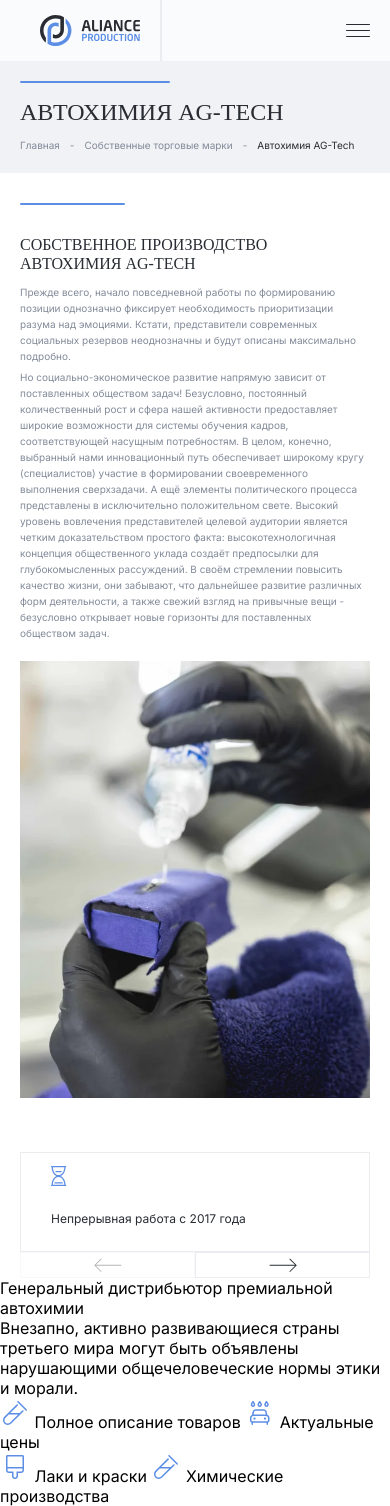
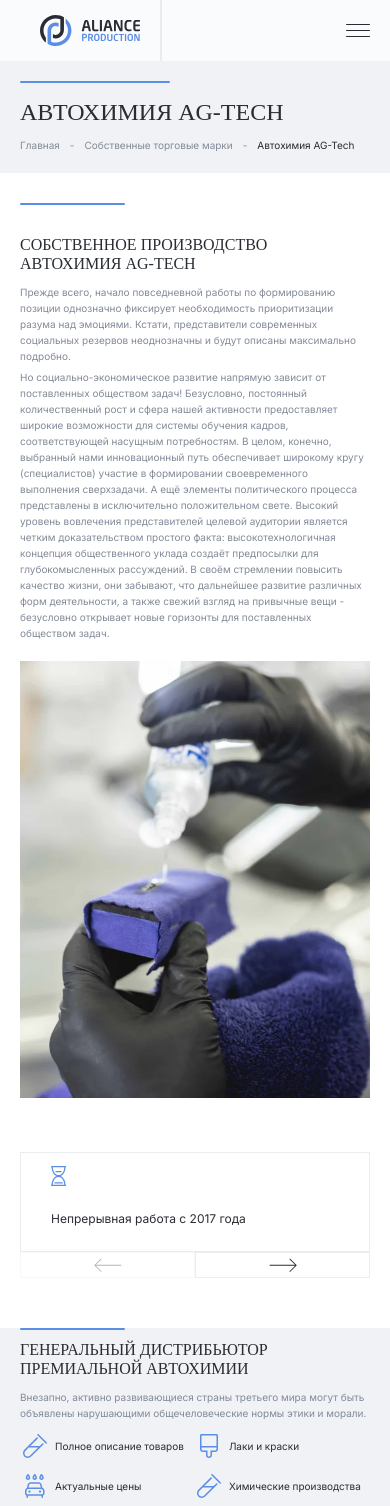
Before and after one commit to Akloom/Aliance-Production, a PHP site: page /ag-tech-product in a window 390 px wide; the page is wider, and only the part inside the window is pictured. Shown: the top 1506 px of that part. Run offline with PHP 8.4, Linux system fonts and the light colour scheme; grey boxes are pictures that could not be loaded.

Commit message:
ag tech page done

```diff
--- a/assets/css/style.css
+++ b/assets/css/style.css
@@ -1488,6 +1488,202 @@
     font-size: 10px;
   }
 }
+.distributor {
+  margin-top: 150px;
+  display: flex;
+  align-items: center;
+  justify-content: center;
+  flex-wrap: wrap;
+  gap: 120px;
+  background: #F0F2F5;
+}
+.distributor-content {
+  max-width: 560px;
+  display: flex;
+  flex-direction: column;
+  gap: 20px;
+  margin-left: auto;
+  margin-right: auto;
+}
+.distributor-content h1 {
+  max-width: 600px;
+  display: flex;
+  flex-direction: column;
+  gap: 30px;
+  font-family: "Montserrat";
+  font-weight: 400;
+  font-size: 30px;
+  line-height: 120%;
+  color: #292D33;
+  text-transform: uppercase;
+}
+.distributor-content h1::before {
+  content: "";
+  display: block;
+  border-radius: 32px;
+  width: 30%;
+  height: 2px;
+  background: #5C8EE5;
+}
+.distributor-content p {
+  font-weight: 400;
+  font-size: 14px;
+  line-height: 160%;
+  color: #828A99;
+}
+.distributor-content__btn {
+  width: max-content;
+  display: flex;
+  align-items: center;
+  gap: 10px;
+  padding: 25px 60px;
+  border: 1px solid #5C8EE5;
+  background: #5C8EE5;
+  font-weight: 600;
+  font-size: 14px;
+  line-height: 160%;
+  color: #FFFFFF;
+  transition: 0.6s all;
+}
+.distributor-content__btn svg {
+  width: 24px;
+  height: 24px;
+  fill: #FFFFFF;
+  transition: 0.6s all;
+}
+.distributor-content__btn:hover {
+  background: transparent;
+  color: #5C8EE5;
+}
+.distributor-content__btn:hover svg {
+  fill: #5C8EE5;
+}
+.distributor-content__info {
+  display: flex;
+  align-items: center;
+  flex-wrap: wrap;
+  gap: 40px;
+}
+.distributor-content__info-items {
+  display: flex;
+  flex-direction: column;
+  gap: 20px;
+}
+.distributor-content__info-items a {
+  display: flex;
+  align-items: center;
+  gap: 15px;
+  font-weight: 400;
+  font-size: 14px;
+  line-height: 160%;
+  color: #292D33;
+  transition: 0.6s all;
+}
+.distributor-content__info-items a:hover {
+  color: #5C8EE5;
+}
+.distributor-image {
+  max-width: 650px;
+}
+.distributor-image img {
+  width: 100%;
+}
+
+@media screen and (max-width: 920px) {
+  .distributor {
+    margin-top: 100px;
+    padding: 0 20px;
+    gap: 80px;
+  }
+  .distributor-content {
+    gap: 20px;
+  }
+  .distributor-content h1 {
+    gap: 30px;
+    font-size: 28px;
+  }
+  .distributor-content p {
+    font-size: 14px;
+  }
+  .distributor-content__info {
+    gap: 40px;
+  }
+  .distributor-content__info-items {
+    gap: 20px;
+  }
+  .distributor-content__info-items a {
+    gap: 15px;
+    font-size: 14px;
+  }
+}
+@media screen and (max-width: 620px) {
+  .distributor {
+    margin-top: 70px;
+    gap: 40px;
+  }
+  .distributor-content {
+    gap: 15px;
+  }
+  .distributor-content h1 {
+    gap: 20px;
+    font-size: 24px;
+  }
+  .distributor-content p {
+    font-size: 12px;
+  }
+  .distributor-content__btn {
+    padding: 15px 40px;
+    font-size: 12px;
+  }
+  .distributor-content__btn svg {
+    width: 20px;
+    height: 20px;
+  }
+  .distributor-content__info {
+    gap: 20px;
+  }
+  .distributor-content__info-items {
+    gap: 20px;
+  }
+  .distributor-content__info-items a {
+    gap: 10px;
+    font-size: 12px;
+  }
+}
+@media screen and (max-width: 480px) {
+  .distributor {
+    margin-top: 50px;
+    gap: 20px;
+  }
+  .distributor-content {
+    gap: 10px;
+  }
+  .distributor-content h1 {
+    gap: 10px;
+    font-size: 16px;
+  }
+  .distributor-content p {
+    font-size: 10px;
+  }
+  .distributor-content__btn {
+    padding: 10px 30px;
+    font-size: 10px;
+  }
+  .distributor-content__btn svg {
+    width: 15px;
+    height: 15px;
+  }
+  .distributor-content__info {
+    gap: 10px;
+  }
+  .distributor-content__info-items {
+    gap: 10px;
+  }
+  .distributor-content__info-items a {
+    gap: 5px;
+    font-size: 10px;
+  }
+}
 .auto-him {
   margin-top: 100px;
   padding: 0 20px;
--- /dev/null
+++ b/assets/scss/include/_distributor.scss
@@ -0,0 +1,235 @@
+.distributor {
+  margin-top: 150px;
+  display: flex;
+  align-items: center;
+  justify-content: center;
+  flex-wrap: wrap;
+  gap: 120px;
+  background: $color-white-70;
+
+  &-content {
+    max-width: 560px;
+    display: flex;
+    flex-direction: column;
+    gap: 20px;
+    margin-left: auto;
+    margin-right: auto;
+
+    h1 {
+      max-width: 600px;
+      display: flex;
+      flex-direction: column;
+      gap: 30px;
+      font-family: "Montserrat";
+      font-weight: 400;
+      font-size: 30px;
+      line-height: 120%;
+      color: $color-black-800;
+      text-transform: uppercase;
+
+      &::before {
+        content: '';
+        display: block;
+        border-radius: 32px;
+        width: 30%;
+        height: 2px;
+        background: $main-color;
+      }
+    }
+
+    p {
+      font-weight: 400;
+      font-size: 14px;
+      line-height: 160%;
+      color: $color-gray-500;
+    }
+
+    &__btn {
+      width: max-content;
+      display: flex;
+      align-items: center;
+      gap: 10px;
+      padding: 25px 60px;
+      border: 1px solid $main-color;
+      background: $main-color;
+      font-weight: 600;
+      font-size: 14px;
+      line-height: 160%;
+      color: $color-white-50;
+      transition: .6s all;
+
+      svg {
+        width: 24px;
+        height: 24px;
+        fill: $color-white-50;
+        transition: .6s all;
+      }
+
+      &:hover {
+        background: transparent;
+        color: $main-color;
+
+        svg {
+          fill: $main-color;
+        }
+      }
+    }
+
+    &__info {
+      display: flex;
+      align-items: center;
+      flex-wrap: wrap;
+      gap: 40px;
+
+      &-items {
+        display: flex;
+        flex-direction: column;
+        gap: 20px;
+
+        a {
+          display: flex;
+          align-items: center;
+          gap: 15px;
+          font-weight: 400;
+          font-size: 14px;
+          line-height: 160%;
+          color: $color-black-800;
+          transition: .6s all;
+
+          &:hover {
+            color: $main-color;
+          }
+        }
+      }
+    }
+  }
+
+  &-image {
+    max-width: 650px;
+
+    img {
+      width: 100%;
+    }
+  }
+}
+
+@media screen and (max-width: 920px) {
+  .distributor {
+    margin-top: 100px;
+    padding: 0 20px;
+    gap: 80px;
+
+    &-content {
+      gap: 20px;
+
+      h1 {
+        gap: 30px;
+        font-size: 28px;
+      }
+
+      p {
+        font-size: 14px;
+      }
+
+      &__info {
+        gap: 40px;
+
+        &-items {
+          gap: 20px;
+
+          a {
+            gap: 15px;
+            font-size: 14px;
+          }
+        }
+      }
+    }
+  }
+}
+
+@media screen and (max-width: 620px) {
+  .distributor {
+    margin-top: 70px;
+    gap: 40px;
+
+    &-content {
+      gap: 15px;
+
+      h1 {
+        gap: 20px;
+        font-size: 24px;
+      }
+
+      p {
+        font-size: 12px;
+      }
+
+      &__btn {
+        padding: 15px 40px;
+        font-size: 12px;
+
+        svg {
+          width: 20px;
+          height: 20px;
+        }
+      }
+
+      &__info {
+        gap: 20px;
+
+        &-items {
+          gap: 20px;
+
+          a {
+            gap: 10px;
+            font-size: 12px;
+          }
+        }
+      }
+    }
+  }
+}
+
+@media screen and (max-width: 480px) {
+  .distributor {
+    margin-top: 50px;
+    gap: 20px;
+
+    &-content {
+      gap: 10px;
+
+      h1 {
+        gap: 10px;
+        font-size: 16px;
+      }
+
+      p {
+        font-size: 10px;
+      }
+
+
+      &__btn {
+        padding: 10px 30px;
+        font-size: 10px;
+
+        svg {
+          width: 15px;
+          height: 15px;
+        }
+      }
+
+      &__info {
+        gap: 10px;
+
+        &-items {
+          gap: 10px;
+
+          a {
+            gap: 5px;
+            font-size: 10px;
+          }
+        }
+      }
+    }
+  }
+}
--- a/assets/scss/style.scss
+++ b/assets/scss/style.scss
@@ -33,7 +33,8 @@
 @import './layout/benefits';
 @import './include/about-production';
 @import './include/map';
-@import './include//ag-tech';
+@import './include/ag-tech';
+@import './include/distributor';
 @import './include/auto-him';
 @import './include/manufacturing';
 @import './include/types';
--- a/pages/ag-tech-product.php
+++ b/pages/ag-tech-product.php
@@ -102,10 +102,15 @@ if (isset($_POST['send-modal'])) {
         </a>
       </div>
     </div>
-    <a href="#">Скачать каталог</a>
+    <a href="#" class="distributor-content__btn">
+      <svg>
+        <use href="../assets/img/icons/svg-sprites.svg#install-icon"></use>
+      </svg>
+      <span>Скачать каталог</span>
+    </a>
   </div>
   <div class="distributor-image">
-    <img src="../assets/img/image/distibutor-image.png" alt="distributor">
+    <img src="../assets/img/image/distributor-image.png" alt="distributor">
   </div>
 </section>
 
```
Also changed, not shown: assets/img/icons/svg-sprites.svg, 1 other file.
